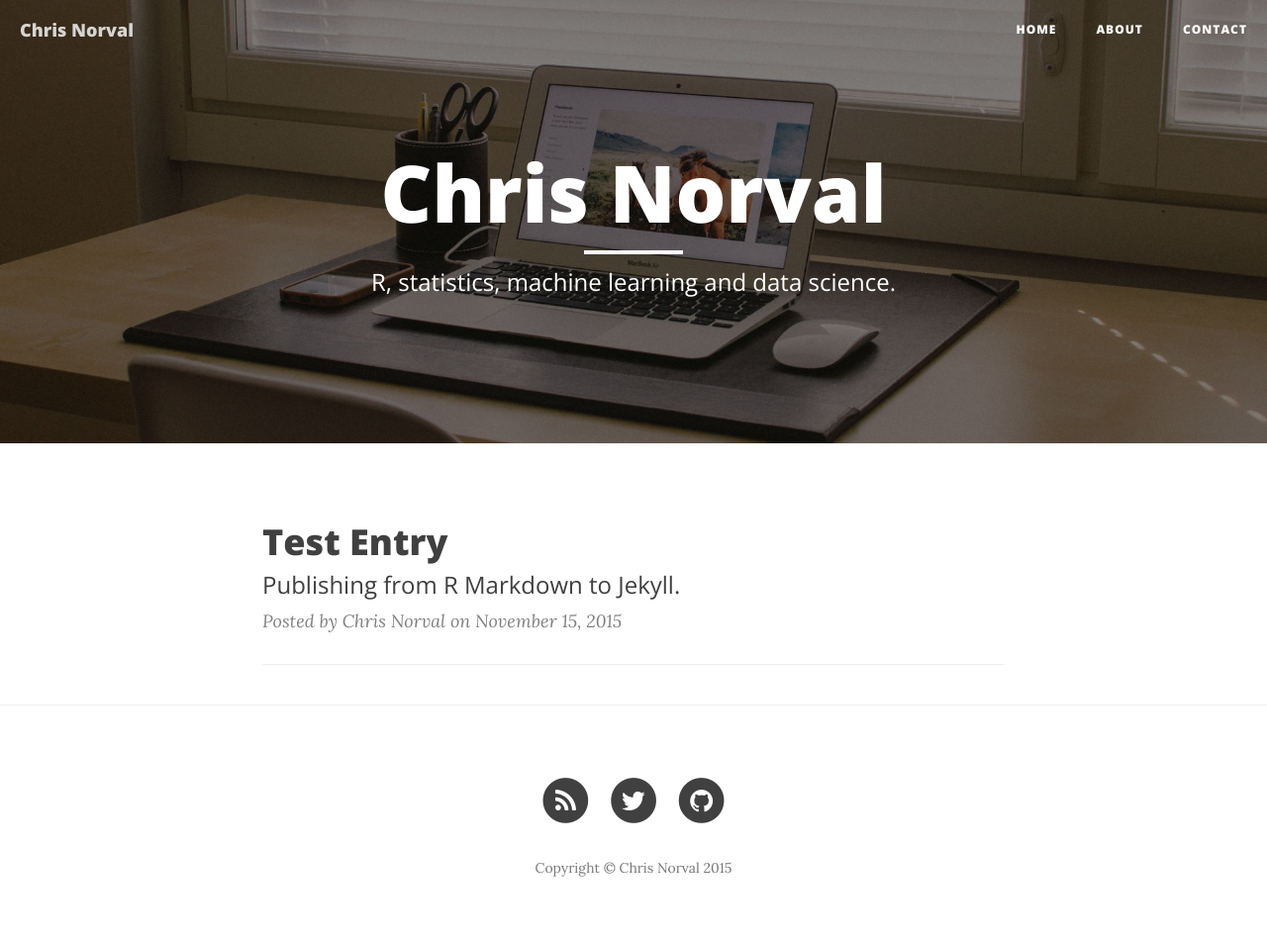
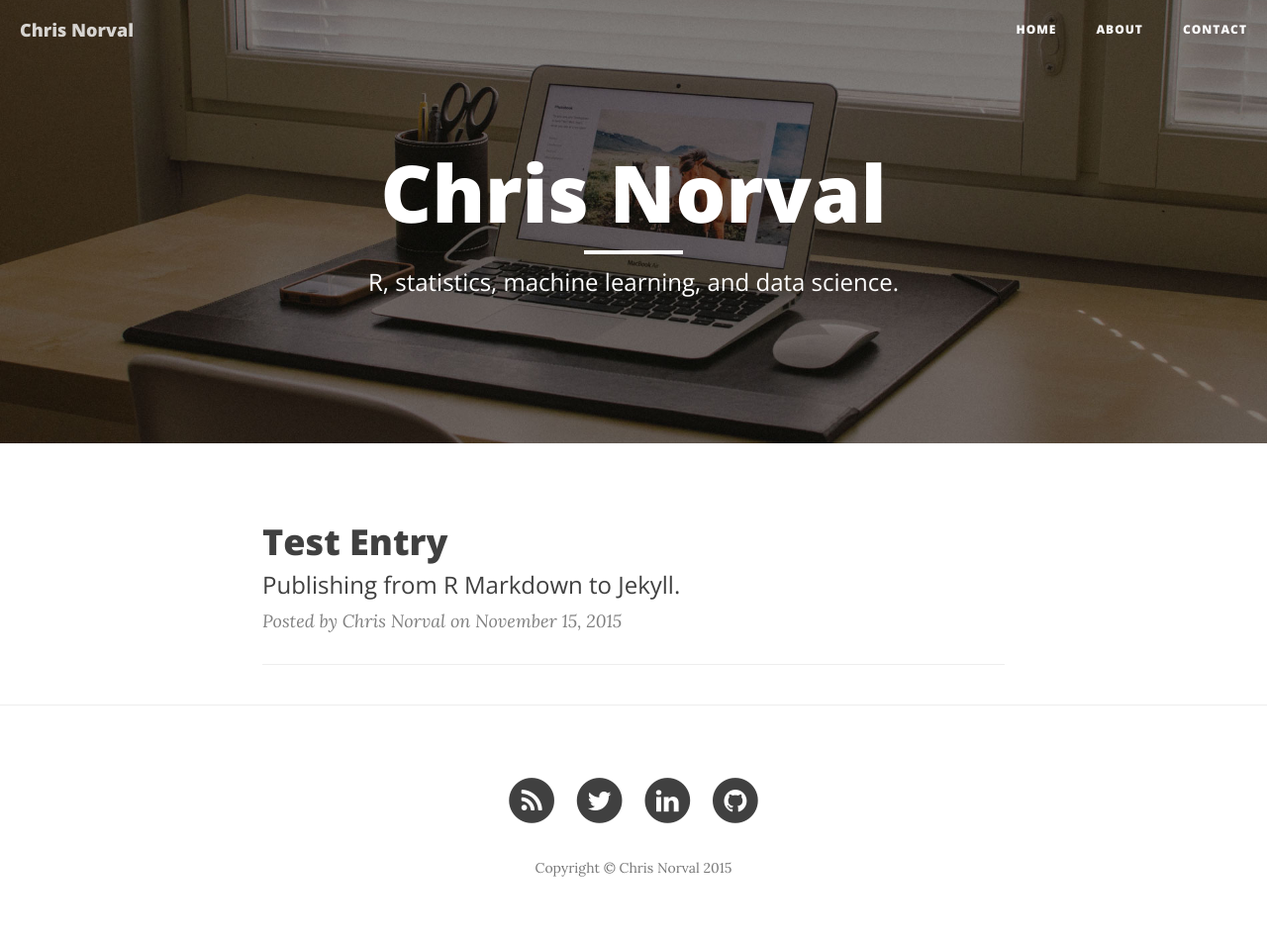
Before and after one commit to cnorval/cnorval.github.io, a Jekyll site: the page built from index.html, in a window 1280 px wide. Shown: the whole page at 99% size. Built offline with Jekyll 4.4.1, drawn with Linux system fonts in a browser that asks for light colours; nearby versions of some CDN libraries; the list of posts is cut into pages by our own code.

Commit message:
Added LinkedIn footer link

```diff
--- a/_config.yml
+++ b/_config.yml
@@ -2,10 +2,11 @@
 title: Chris Norval
 header-img: img/home-bg.jpg
 email: blog@cnorval.com
-description: "A blog on R, statistics, machine learning and data science."
+description: "A blog on R, statistics, machine learning, and data science."
 baseurl: ""
 url: "http://cnorval.github.io"
 twitter_username: cnorval
+linkedin_username: cnorval
 github_username:  cnorval
 
 # Build settings
--- a/_includes/footer.html
+++ b/_includes/footer.html
@@ -22,12 +22,12 @@
                         </a>
                     </li>
                     {% endif %}
-                    {% if site.facebook_username %}
+                    {% if site.linkedin_username %}
                     <li>
-                        <a href="https://www.facebook.com/{{ site.facebook_username }}">
+                        <a href="https://www.linkedin.com/in/{{ site.linkedin_username }}">
                             <span class="fa-stack fa-lg">
                                 <i class="fa fa-circle fa-stack-2x"></i>
-                                <i class="fa fa-facebook fa-stack-1x fa-inverse"></i>
+                                <i class="fa fa-linkedin fa-stack-1x fa-inverse"></i>
                             </span>
                         </a>
                     </li>
--- a/index.html
+++ b/index.html
@@ -1,6 +1,6 @@
 ---
 layout: page
-description: "R, statistics, machine learning and data science."
+description: "R, statistics, machine learning, and data science."
 ---
 
 {% for post in paginator.posts %}
```
